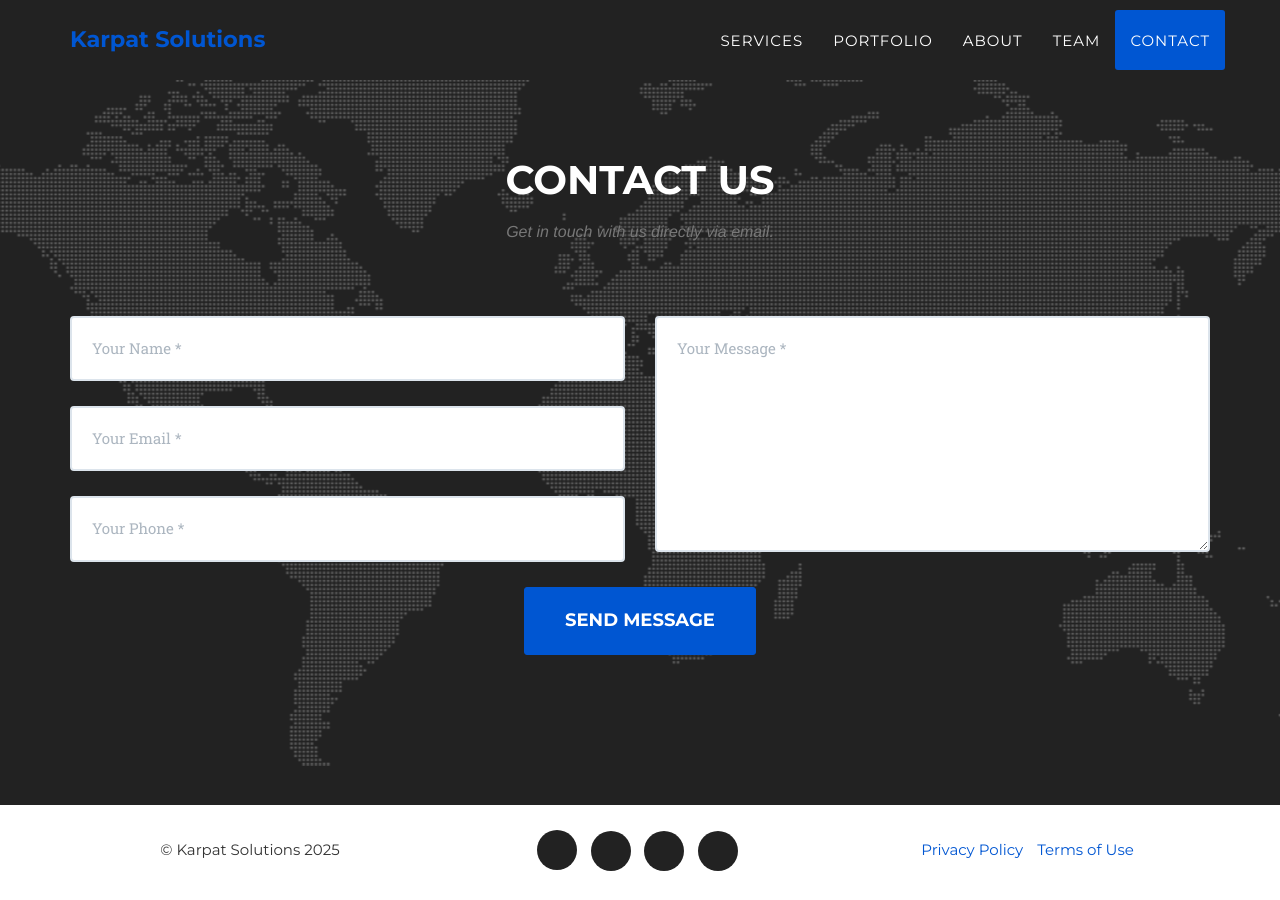
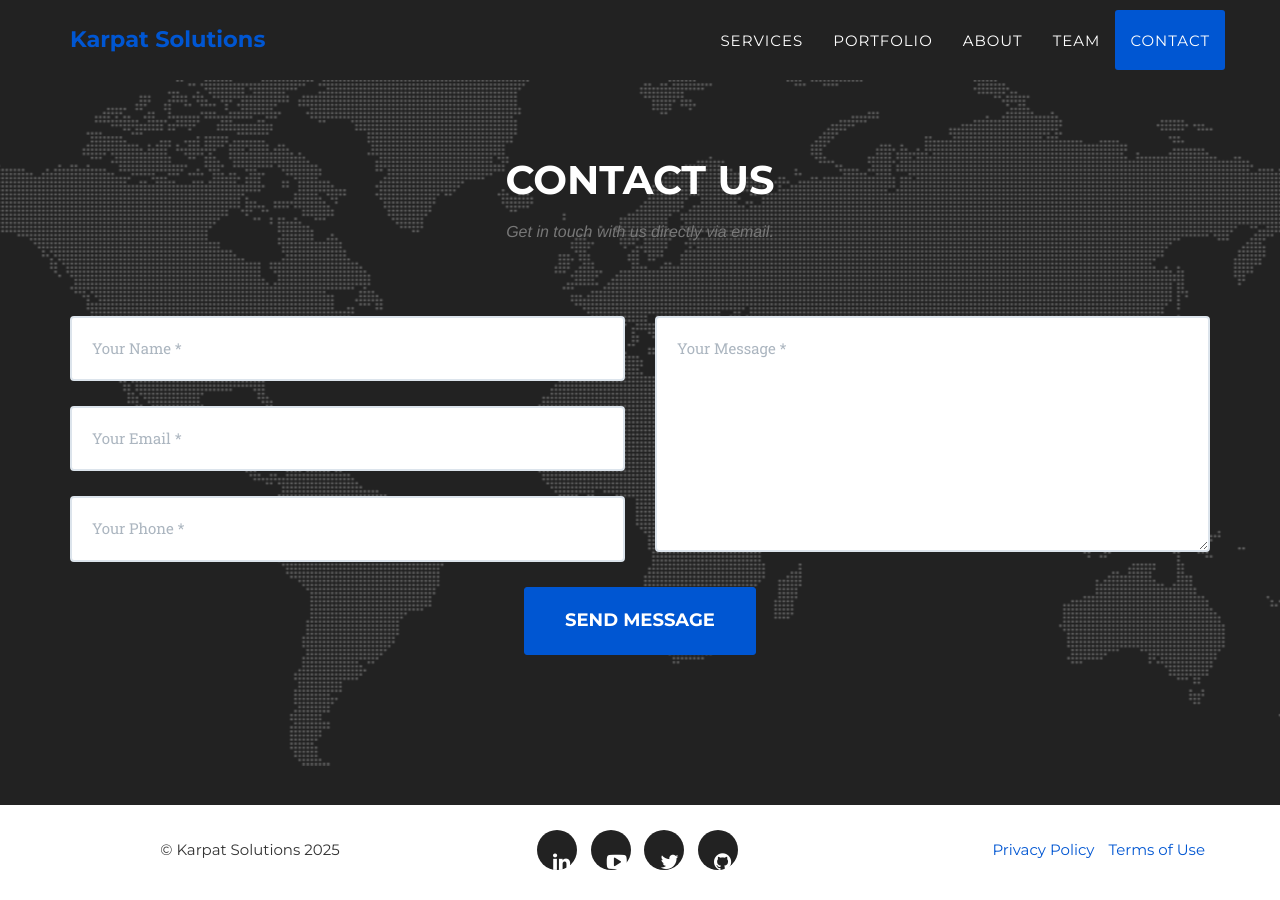
Before and after one commit to ZMatrix253/karpat-solutions, a Jekyll site: the page built from index.html, in a window 1280 px wide and 900 px high, scrolled down 4378 px. Built offline with Jekyll 4.4.1, drawn with Linux system fonts in a browser that asks for light colours; some web fonts are replaced.

Commit message:
Update footer.html

```diff
--- a/_includes/footer.html
+++ b/_includes/footer.html
@@ -1,28 +1,30 @@
 <footer>
     <div class="container">
         <div class="row">
+            <!-- Copyright -->
             <div class="col-md-4">
                 <span class="copyright">
                     © {{ site.title }} {{ 'now' | date: "%Y" }}
                 </span>
             </div>
 
-            <div class="col-md-4">
+            <!-- Social Buttons -->
+            <div class="col-md-4 text-center">
                 <ul class="list-inline social-buttons">
                     {% for network in site.social %}
                         <li class="list-inline-item">
                             <a href="{{ network.url }}" target="_blank" class="btn btn-dark btn-social mx-2" title="{{ network.title | capitalize }}">
-                                {% comment %} Perfect match for your _config.yml titles {% endcomment %}
+                                {% comment %} Font Awesome 4.5 icons {% endcomment %}
                                 {% if network.title == 'x' or network.title == 'X' %}
-                                    <i class="fab fa-x-twitter"></i>
+                                    <i class="fa fa-twitter"></i>
                                 {% elsif network.title == 'linkedin' or network.title == 'LinkedIn' %}
-                                    <i class="fab fa-linkedin-in"></i>
+                                    <i class="fa fa-linkedin"></i>
                                 {% elsif network.title == 'youtube' or network.title == 'YouTube' %}
-                                    <i class="fab fa-youtube"></i>
+                                    <i class="fa fa-youtube-play"></i>
                                 {% elsif network.title == 'github' or network.title == 'GitHub' %}
-                                    <i class="fab fa-github"></i>
+                                    <i class="fa fa-github"></i>
                                 {% else %}
-                                    <i class="fab fa-{{ network.title | downcase }}"></i>
+                                    <i class="fa fa-{{ network.title | downcase }}"></i>
                                 {% endif %}
                             </a>
                         </li>
@@ -30,7 +32,8 @@
                 </ul>
             </div>
 
-            <div class="col-md-4">
+            <!-- Quicklinks -->
+            <div class="col-md-4 text-right">
                 <ul class="list-inline quicklinks">
                     <li><a href="#">Privacy Policy</a></li>
                     <li><a href="#">Terms of Use</a></li>
```
